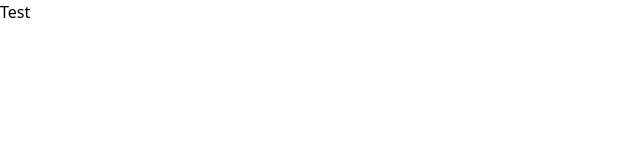
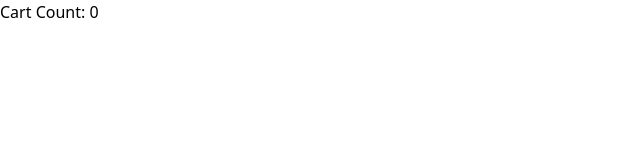
Before and after one commit to Julius-R/fake_eccomerce, a React app: page / in a window 1280 px wide. Shown: the top 160 px of the page, without its empty margins (0-640 px from the left). Built offline with nearby package versions, Linux system fonts and the light colour scheme.

Commit message:
testing out info

```diff
--- a/src/App.js
+++ b/src/App.js
@@ -1,9 +1,11 @@
 import React from "react";
+import { useSelector } from "react-redux";
 
 export default function App() {
+  const cart = useSelector((state) => state);
   return (
-   <>
-      <div>Test</div>
+    <>
+      <div>Cart Count: {cart.qty}</div>
     </>
   );
 }
```
Also changed, not shown: 1 other file (tests, documents, lock files or other folders).
